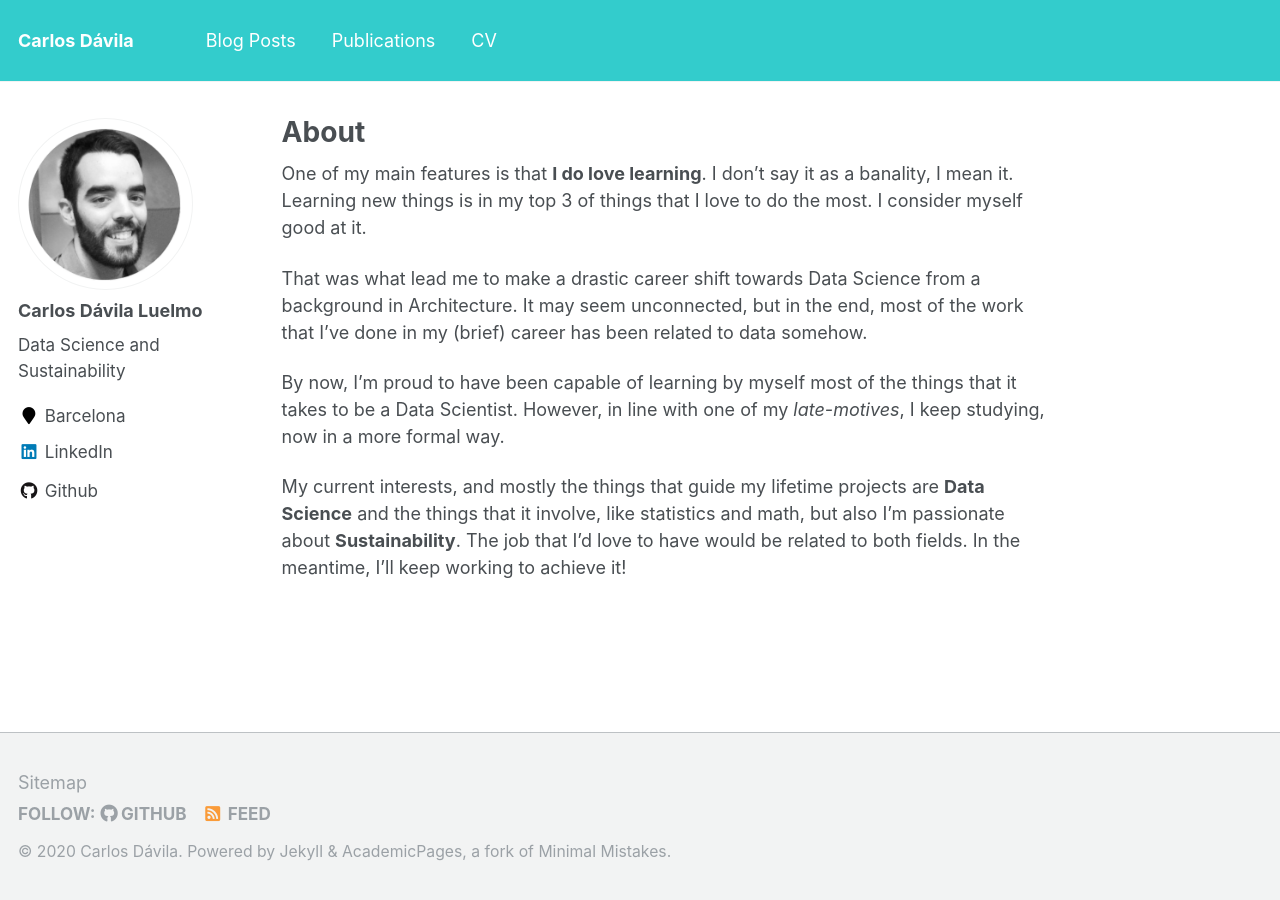
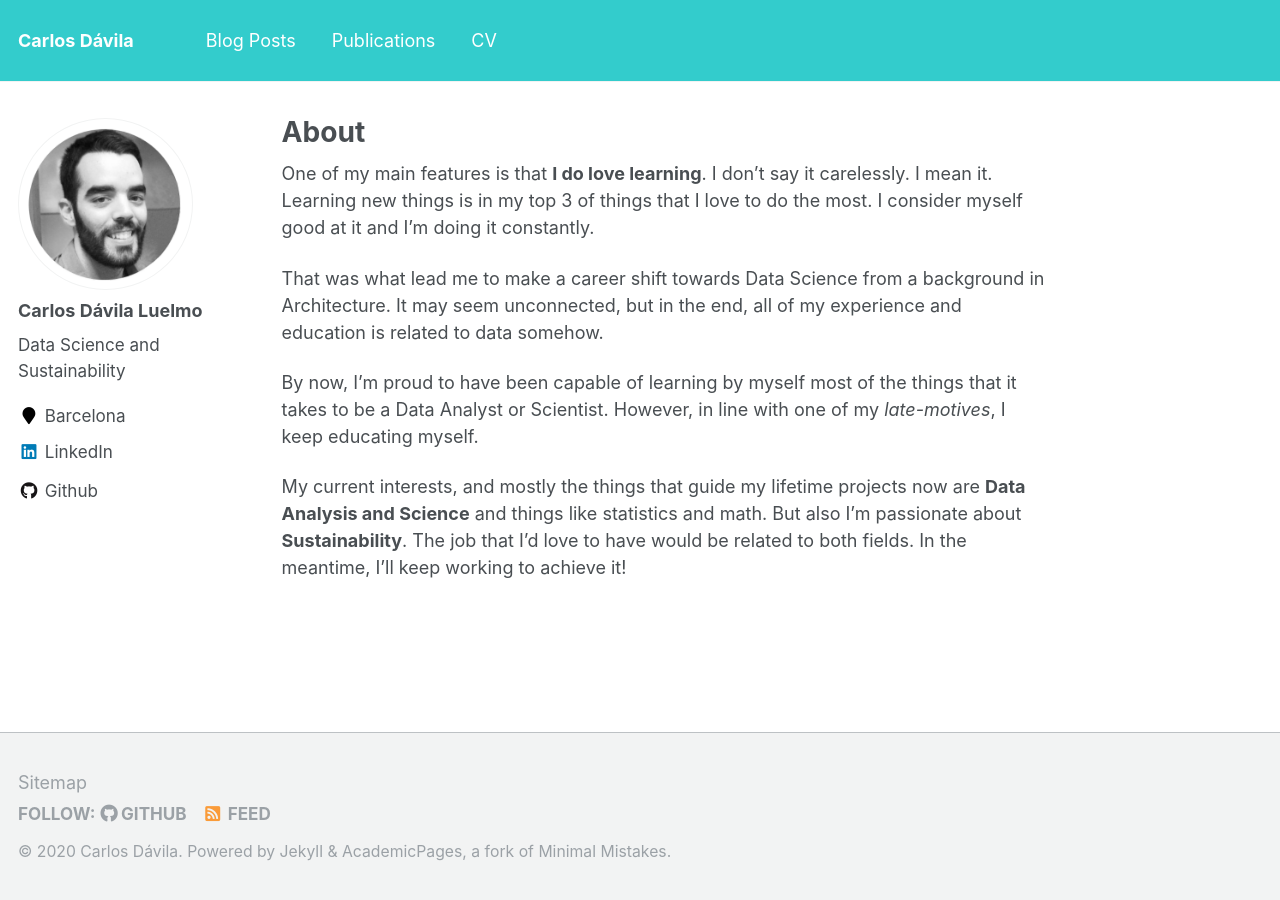
Before and after one commit to carlosdavila91/carlosdavila91.github.io, a Jekyll site: the page built from _pages/about.md, in a window 1280 px wide. Built offline with Jekyll 4.4.1, drawn with Linux system fonts in a browser that asks for light colours.

Commit message:
Clean posts and About

```diff
--- a/_pages/about.md
+++ b/_pages/about.md
@@ -8,10 +8,10 @@ redirect_from:
   - /about.html
 ---
 
-One of my main features is that **I do love learning**. I don't say it as a banality, I mean it. Learning new things is in my top 3 of things that I love to do the most. I consider myself good at it.
+One of my main features is that **I do love learning**. I don't say it carelessly. I mean it. Learning new things is in my top 3 of things that I love to do the most. I consider myself good at it and I'm doing it constantly.
 
-That was what lead me to make a drastic career shift towards Data Science from a background in Architecture. It may seem unconnected, but in the end, most of the work that I've done in my (brief) career has been related to data somehow.
+That was what lead me to make a career shift towards Data Science from a background in Architecture. It may seem unconnected, but in the end, all of my experience and education is related to data somehow.
 
-By now, I'm proud to have been capable of learning by myself most of the things that it takes to be a Data Scientist. However, in line with one of my _late-motives_, I keep studying, now in a more formal way.
+By now, I'm proud to have been capable of learning by myself most of the things that it takes to be a Data Analyst or Scientist. However, in line with one of my _late-motives_, I keep educating myself.
 
-My current interests, and mostly the things that guide my lifetime projects are **Data Science** and the things that it involve, like statistics and math, but also I'm passionate about **Sustainability**. The job that I'd love to have would be related to both fields. In the meantime, I'll keep working to achieve it!
+My current interests, and mostly the things that guide my lifetime projects now are **Data Analysis and Science** and things like statistics and math. But also I'm passionate about **Sustainability**. The job that I'd love to have would be related to both fields. In the meantime, I'll keep working to achieve it!
```
Also changed, not shown: _drafts/2020-06-01-sant-boi-models.md (renamed from _posts/2020-06-01-sant-boi-models.md, +3 -3 lines), _posts/2020-05-26-sant-boi-eda.md (+1 -1 lines).
